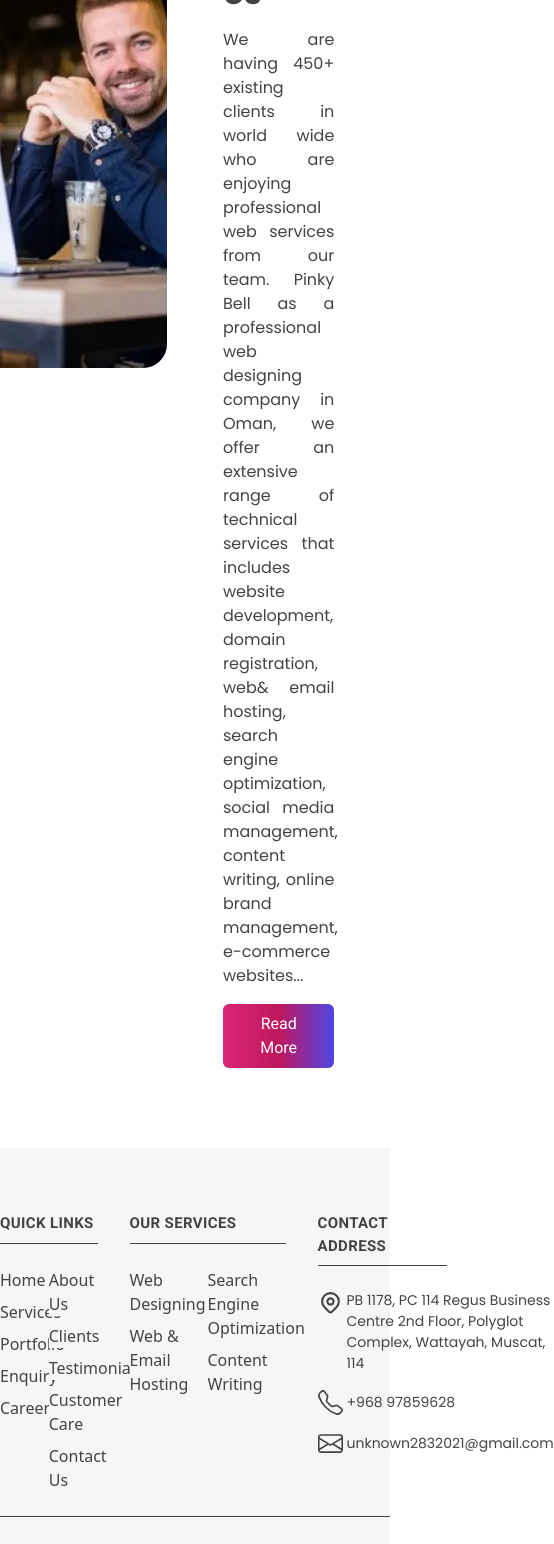
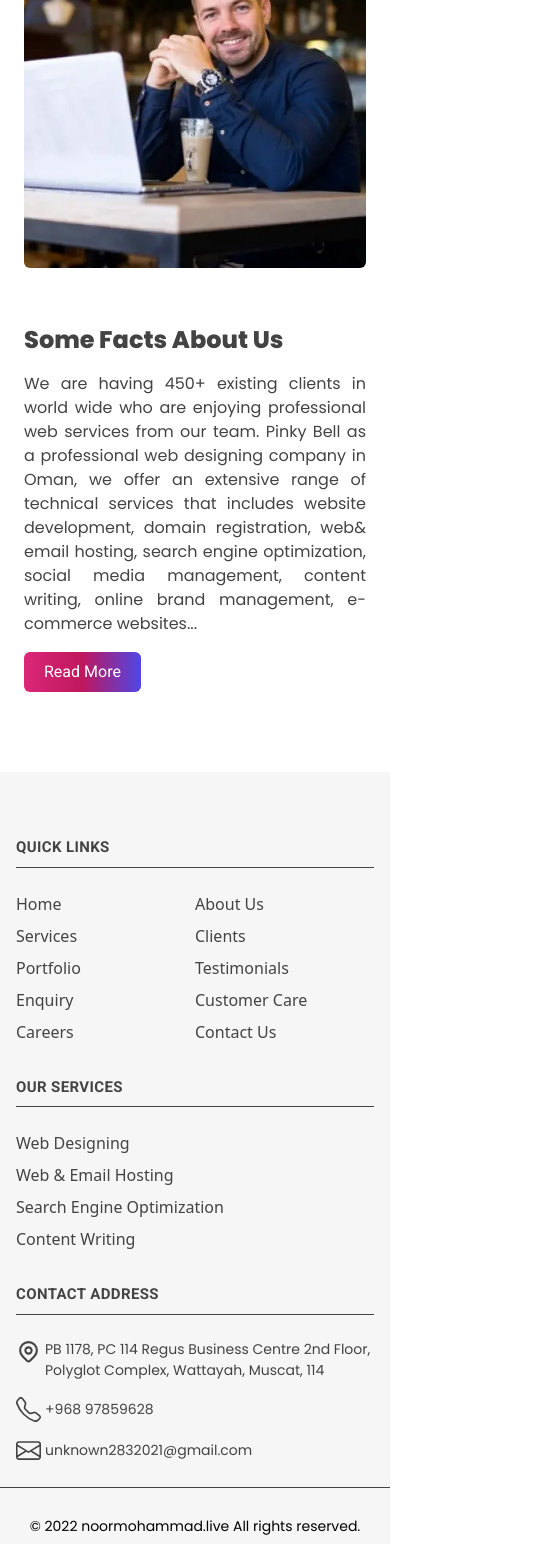
Before and after one commit to noorjsdivs/bluerain, a React (Create React App) app: page / in a window 390 px wide. Shown: the part 3781-5325 px from the top of the page, 554 px wide, since content can reach past the window. Built offline with nearby package versions, Linux system fonts and the light colour scheme.

Commit message:
fotter added

```diff
--- a/package.json
+++ b/package.json
@@ -1,5 +1,5 @@
 {
-  "name": "pinkybell_clone",
+  "name": "bluerain",
   "version": "0.1.0",
   "private": true,
   "dependencies": {
--- a/public/index.html
+++ b/public/index.html
@@ -2,7 +2,7 @@
 <html lang="en">
   <head>
     <meta charset="utf-8" />
-    <link rel="icon" href="%PUBLIC_URL%/logo.webp" />
+    <link rel="icon" href="%PUBLIC_URL%/smallLogo.png" />
     <meta name="viewport" content="width=device-width, initial-scale=1" />
     <meta name="theme-color" content="#000000" />
     <meta
--- a/src/Prime.js
+++ b/src/Prime.js
@@ -9,7 +9,7 @@ import Whoweare from "./components/whoweare/Whoweare";
 
 const Prime = () => {
   return (
-    <div className="w-full">
+    <div className="w-full mx-auto">
       <Header />
       <div className="px-4">
         <Banner />
--- a/src/components/aboutUs/AboutUs.js
+++ b/src/components/aboutUs/AboutUs.js
@@ -5,8 +5,8 @@ import ReadmoreBtn from "../buttons/ReadmoreBtn";
 
 const AboutUs = () => {
   return (
-    <div className="w-full flex gap-14 mb-20">
-      <div className="w-1/2">
+    <div className="w-full flex flex-col lg:flex-row gap-14 mb-20">
+      <div className="w-full lg:w-1/2 px-6 lg:px-0">
         <motion.img
           initial={{ x: -100, opacity: 0 }}
           whileInView={{ x: 0, opacity: 1 }}
@@ -17,13 +17,13 @@ const AboutUs = () => {
             ease: "easeIn",
             duration: 1,
           }}
-          className="w-full h-[500px] object-cover rounded-r-3xl"
+          className="w-full h-[400px] lg:h-[500px] object-cover rounded-md lg:rounded-none lg:rounded-r-3xl"
           src={primeFactsImg}
           alt="primeFactsImg"
         />
       </div>
-      <div className="w-1/2 flex items-center">
-        <div className="w-2/3 flex font-bodyFont flex-col gap-4 justify-start">
+      <div className="w-full lg:w-1/2 px-6 lg:px-0 flex items-center">
+        <div className="w-full lg:w-2/3 flex font-bodyFont flex-col gap-4 justify-start">
           <motion.h3
             initial={{ x: 100, opacity: 0 }}
             whileInView={{ x: 0, opacity: 1 }}
@@ -34,7 +34,7 @@ const AboutUs = () => {
               ease: "easeIn",
               duration: 1,
             }}
-            className="text-3xl font-extrabold text-[#434343]"
+            className="text-2xl md:text-3xl lg:text-2xl xl:text-3xl font-extrabold text-[#434343]"
           >
             Some Facts About Us
           </motion.h3>
--- a/src/components/footer/Footer.js
+++ b/src/components/footer/Footer.js
@@ -12,8 +12,9 @@ import {
 const Footer = () => {
   return (
     <div className="w-full py-10 bg-[#F6F6F6]">
-      <div className="max-w-screen-xl mx-auto flex gap-8 mb-7 mt-4 border-b-[1px] border-b-[#434343]">
-        <div className="w-1/4">
+      <div className="max-w-screen-xl mx-auto flex mdl:flex-row gap-8 mb-7 mt-4 border-b-[1px] border-b-[#434343]">
+        <div className="w-full h-auto px-4 xl:px-0 flex flex-col xl:gap-6 xl:flex-row">
+          <div className="w-full xl:w-1/4">
             <h3 className="w-full font-titleFont text-[15px] tracking-wide font-semibold uppercase text-[#434343] border-b-[1px] py-2 border-b-[#434343]">
               Quick links
             </h3>
@@ -68,30 +69,30 @@ const Footer = () => {
               </div>
             </div>
           </div>
-        <div className="w-2/5">
+          <div className="w-full xl:w-2/5">
             <h3 className="w-full font-titleFont text-[15px] tracking-wide font-semibold uppercase text-[#434343] border-b-[1px] py-2 border-b-[#434343]">
               Our Services
             </h3>
-          <div className="flex py-6 w-full justify-between text-[#434343]">
-            <div className="w-1/2">
-              <ul className="flex flex-col gap-2">
+            <div className="flex flex-col lg:flex-row py-6 w-full justify-between text-[#434343]">
+              <div className="w-full lg:w-1/2">
+                <ul className="flex flex-col gap-0 lg:gap-2">
                   <li className="footerli group">
                     <span className="footerlispan group-hover:pl-6 transition-pl"></span>
                     Web Designing
                   </li>
-                <li className="footerli group">
+                  <li className="footerli group mt-2 lg:mt-0">
                     <span className="footerlispan group-hover:pl-6 transition-pl"></span>
                     Web & Email Hosting
                   </li>
                 </ul>
               </div>
-            <div className="w-1/2">
-              <ul className="flex flex-col gap-2">
-                <li className="footerli group">
+              <div className="w-full lg:w-1/2">
+                <ul className="flex flex-col gap-0 lg:gap-2">
+                  <li className="footerli group mt-2 lg:mt-0">
                     <span className="footerlispan group-hover:pl-6 transition-pl"></span>
                     Search Engine Optimization
                   </li>
-                <li className="footerli group">
+                  <li className="footerli group mt-2 lg:mt-0">
                     <span className="footerlispan group-hover:pl-6 transition-pl"></span>
                     Content Writing
                   </li>
@@ -99,7 +100,7 @@ const Footer = () => {
               </div>
             </div>
           </div>
-        <div className="w-1/3">
+          <div className="w-full xl:w-1/3">
             <h3 className="w-full font-titleFont text-[15px] tracking-wide font-semibold uppercase text-[#434343] border-b-[1px] py-2 border-b-[#434343]">
               Contact Address
             </h3>
@@ -128,7 +129,8 @@ const Footer = () => {
             </div>
           </div>
         </div>
-      <div className="max-w-screen-xl mx-auto flex justify-between items-center">
+      </div>
+      <div className="max-w-screen-xl mx-auto flex flex-col xl:flex-row gap-2 justify-between items-center">
         <div>
           <p className="font-bodyFont text-sm">
             © 2022 noormohammad.live All rights reserved.
--- a/src/components/whatwedo/Whatwedo.js
+++ b/src/components/whatwedo/Whatwedo.js
@@ -19,8 +19,8 @@ const Whatwedo = () => {
       >
         Who We Do
       </motion.h2>
-      <div className="max-w-screen-xl mx-auto flex flex-col xl:flex-row gap-10 px-2 xl:px-0 py-16">
-        <motion.div className="flex flex-col gap-3 px-10 xl:px-6 py-8 hover:shadow-2xl cursor-pointer hover:scale-105 xl:hover:scale-110 transition ease-in-out duration-500 rounded-xl">
+      <div className="max-w-screen-xl mx-auto flex flex-col md:px-10 lg:flex-row gap-10 lg:gap-0 xl:gap-10 px-2 xl:px-0 py-16">
+        <motion.div className="flex flex-col gap-3 px-10 md:px-20 lg:px-4 xl:px-6 py-8 hover:shadow-2xl cursor-pointer hover:scale-105 xl:hover:scale-110 transition ease-in-out duration-500 rounded-xl">
           <motion.p
             initial={{ y: 100, opacity: 0 }}
             whileInView={{ y: 0, opacity: 1 }}
```
Also changed, not shown: public/logo.webp (deleted), public/smallLogo.png (added). Lines whose indentation alone changed are shown as unchanged.
